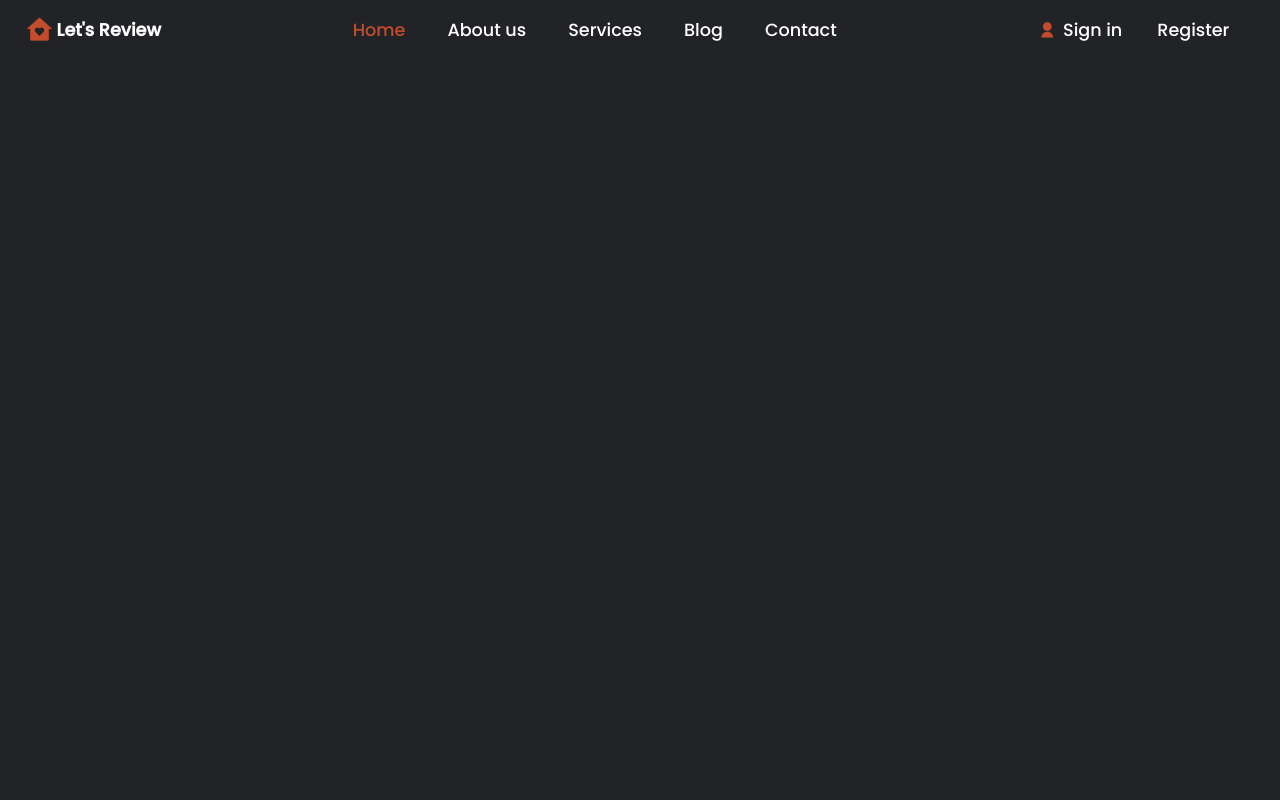
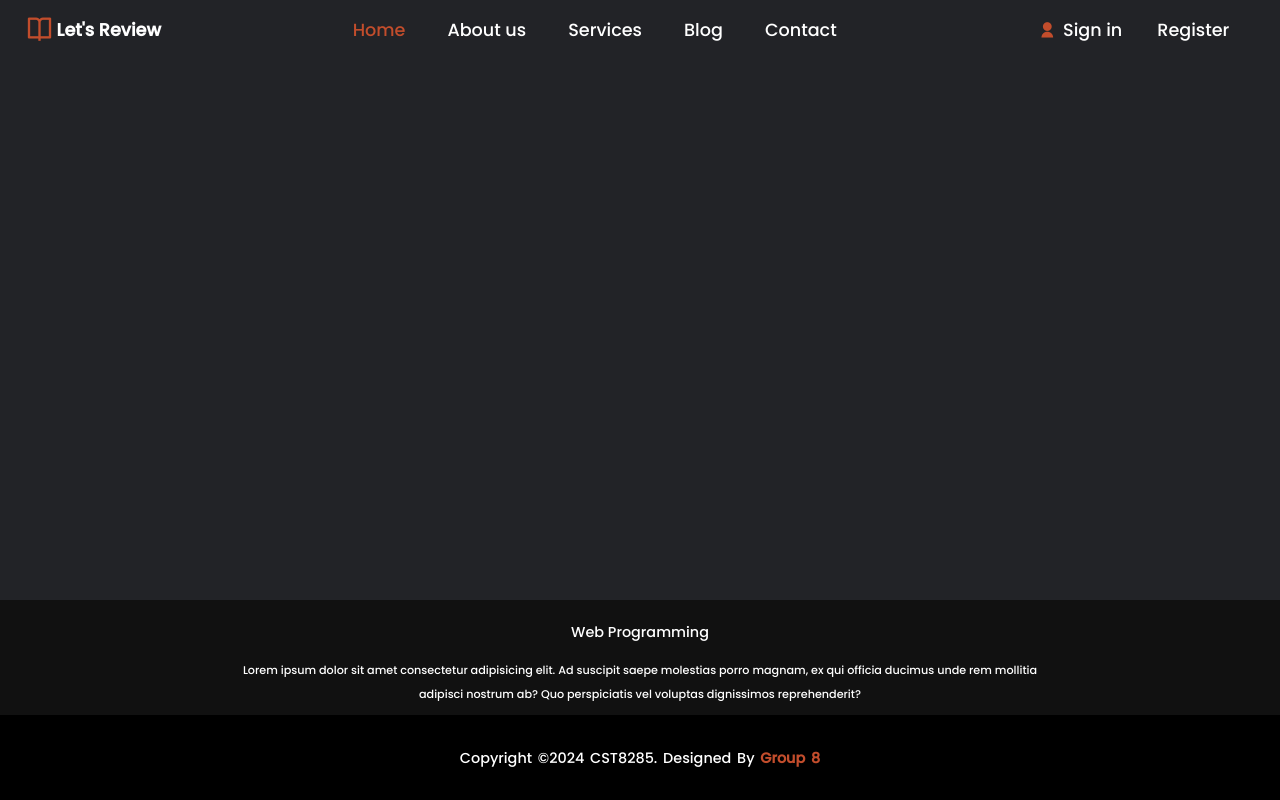
Before and after one commit to trem0403/Book-Review-and-Rating-website, a PHP site: page /HTML/index.html in a window 1280 px wide. Run offline with PHP 8.4, Linux system fonts and the light colour scheme.

Commit message:
Created footer

```diff
--- a/CSS/footer.css
+++ b/CSS/footer.css
@@ -1,6 +1,52 @@
 :root {
-    --bg-color: #222327;
     --text-color: #fff;
     --accent-color: #c24d2c;
-    --transition-speed: all .50s ease;
 }
+
+footer {
+    background: #111;
+    width: 100vw;
+    margin-top: auto;
+    padding-top: 1rem;
+  }
+
+  .footer {
+    display: flex;
+    flex-direction: column;
+    justify-content: center;
+    align-items: center;
+    text-align: center;
+  }
+
+  .footer h3 {
+    font-size: 0.9rem;
+    font-weight: 400;
+    text-transform: capitalize;
+    line-height: 2rem;
+  }
+
+  .footer p {
+    max-width: 50rem;
+    margin: 0.6rem auto;
+    line-height: 1.5rem;
+    font-size: 0.7rem;
+  }
+
+  .footer-end {
+    background: #000;
+    width: 100vw;
+    padding: 1.3rem 0;
+  }
+
+  .footer-end p {
+    font-size: 0.9rem;
+    word-spacing: 2px;
+    text-transform: capitalize;
+    text-align: center;
+  }
+
+  .footer-end span {
+    text-transform: capitalize;
+    color: var(--accent-color);
+    font-weight: bold;
+  }
--- a/CSS/index.css
+++ b/CSS/index.css
@@ -18,4 +18,5 @@ body {
     min-height: 100vh;
     background: var(--bg-color);
     color: var(--text-color);
+    display: flex;
 }
--- a/CSS/navbar.css
+++ b/CSS/navbar.css
@@ -117,7 +117,7 @@ header {
         top: 100%;
         right: -100%;
         width: 270px;
-        height: 29vh;
+        height: 31vh;
         display: flex;
         background-color: var(--accent-color);
         flex-direction: column;
--- a/HTML/index.html
+++ b/HTML/index.html
@@ -13,13 +13,14 @@
     <link rel="preconnect" href="https://fonts.googleapis.com">
     <link rel="preconnect" href="https://fonts.gstatic.com" crossorigin>
     <link href="https://fonts.googleapis.com/css2?family=Poppins:wght@500&display=swap" rel="stylesheet">
+    <link rel="stylesheet" href="https://cdnjs.cloudflare.com/ajax/libs/font-awesome/6.5.1/css/all.min.css" integrity="sha512-DTOQO9RWCH3ppGqcWaEA1BIZOC6xxalwEsw9c2QQeAIftl+Vegovlnee1c9QX4TctnWMn13TZye+giMm8e2LwA==" crossorigin="anonymous" referrerpolicy="no-referrer" />
     <title>Home</title>
 </head>
 
 <body>
 
     <header>
-        <a href="#" class="logo"><i class="ri-home-heart-fill"></i><span>Let's Review</span>
+        <a href="#" class="logo"><i class="ri-book-open-line"></i><span>Let's Review</span>
         </a>
 
         <ul class="navbar">
@@ -41,7 +42,16 @@
 
 
     <footer>
+        <div class="footer">
+            <h3>Web programming</h3>
+            <p>Lorem ipsum dolor sit amet consectetur adipisicing elit. Ad suscipit saepe molestias porro magnam, ex qui
+                officia ducimus unde rem mollitia adipisci nostrum ab? Quo perspiciatis vel voluptas dignissimos
+                reprehenderit?</p>
+            <div class="footer-end">
+                <p>copyright &copy;2024 CST8285. designed by <span>Group 8</span></p>
+            </div>
 
+        </div>
     </footer>
 
     <script type="text/javascript" src="/JS/nav.js"></script>
```
